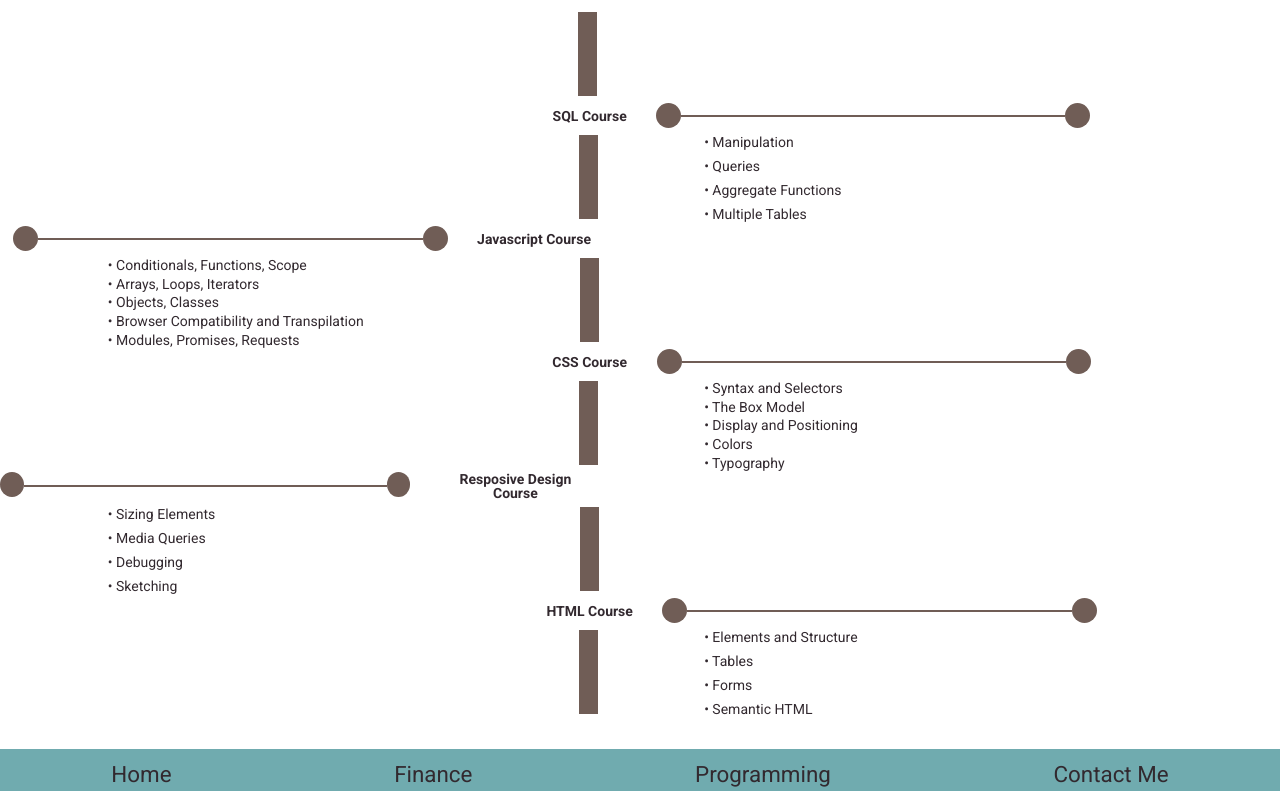
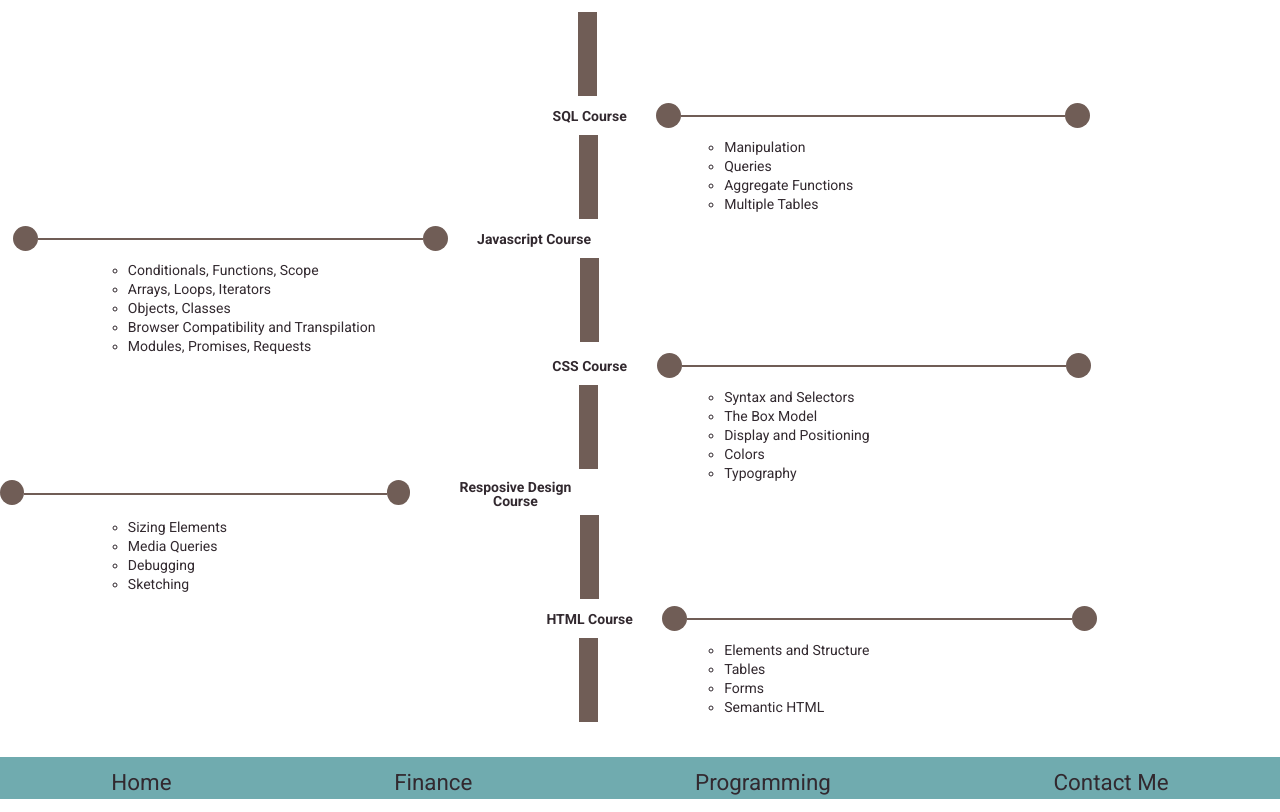
Before and after one commit to catherine20116/CV, a plain HTML site: page programming.html in a window 1280 px wide. Shown: the part 58-870 px from the top of the page. Drawn offline with Linux system fonts and the light colour scheme.

Commit message:
semantic changes

```diff
--- a/finance.css
+++ b/finance.css
@@ -67,6 +67,15 @@ nav a {
     margin-bottom: 1rem;
 }
 
+.circle-list li {
+    list-style: circle;
+    margin-left: 20px;
+}
+
+.circle-list {
+    text-align: left;
+}
+
 img {
     width: 70%;
 }
@@ -89,6 +98,10 @@ img {
     margin-top: 5rem;
     margin-right: 7rem;
     margin-bottom: 2rem;
+}
+
+.circle-list {
+    list-style-type: square;
 }
 
 .blocks_top{
--- a/programming.css
+++ b/programming.css
@@ -24,6 +24,9 @@
   background-color: var(--green-color);
 }
 
+.circle-list li {
+  margin-top: 5px;
+}
 
 /*Full Screen adjustment*/
 
--- a/programming.html
+++ b/programming.html
@@ -49,13 +49,12 @@
             <div class="blocks_right">
             <div class="block-brown_right"></div>
                 <div class="job_desc">
-                    <p>• Manipulation</p>
-                    <div class="break"></div>
-                    <p>    • Queries</p>
-                    <div class="break"></div>
-                    <p>    • Aggregate Functions</p>
-                    <div class="break"></div>
-                    <p>    • Multiple Tables</p>
+                    <ul class='circle-list'>
+                        <li>Manipulation</li>
+                        <li>Queries</li>
+                        <li>Aggregate Functions</li>
+                        <li>Multiple Tables</li>
+                    </ul>
                 </div>
             </div>
             <div class="line_left">
@@ -73,16 +72,13 @@
 
             <div class="blocks_left">
                     <div class="job_desc">
-                        <p>• Conditionals, Functions, Scope</p>
-                        <div class="break"></div>
-                        <p>    • Arrays, Loops, Iterators</p>
-                        <div class="break"></div>
-                        <p>    • Objects, Classes </p>
-                        <div class="break"></div>
-                        <p>    • Browser Compatibility and Transpilation</p>
-                        <div class="break"></div>
-                        <p>    • Modules, Promises, Requests</p>
-
+                        <ul class='circle-list'>
+                            <li>Conditionals, Functions, Scope</li>
+                            <li>Arrays, Loops, Iterators</li>
+                            <li>Objects, Classes</li>
+                            <li>Browser Compatibility and Transpilation</li>
+                            <li>Modules, Promises, Requests</li>
+                        </ul>
                     </div>
                     <div class="block-brown_left"></div>
                 </div>
@@ -103,16 +99,13 @@
                 <div class="blocks_right">
                     <div class="block-brown_right"></div>
                         <div class="job_desc">
-                            <p>• Syntax and Selectors</p>
-                            <div class="break"></div>
-                            <p>    • The Box Model</p>
-                            <div class="break"></div>
-                            <p>    • Display and Positioning</p>
-                            <div class="break"></div>
-                            <p>    • Colors</p>
-                            <div class="break"></div>
-                            <p>    • Typography</p>
-
+                            <ul class='circle-list'>
+                                <li>Syntax and Selectors</li>
+                                <li>The Box Model</li>
+                                <li>Display and Positioning</li>
+                                <li>Colors</li>
+                                <li>Typography</li>
+                            </ul>
                         </div>
                     </div>
 
@@ -131,13 +124,12 @@
 
                     <div class="blocks_left">
                         <div class="job_desc">
-                            <p>• Sizing Elements</p>
-                            <div class="break"></div>
-                            <p>    • Media Queries</p>
-                            <div class="break"></div>
-                            <p>    • Debugging</p>
-                            <div class="break"></div>
-                            <p>    • Sketching</p>
+                            <ul class='circle-list'>
+                                <li>Sizing Elements</li>
+                                <li>Media Queries</li>
+                                <li>Debugging</li>
+                                <li>Sketching</li>
+                            </ul>
                         </div>
                         <div class="block-brown_left"></div>
                     </div>
@@ -158,13 +150,12 @@
                     <div class="blocks_right">
                         <div class="block-brown_right"></div>
                             <div class="job_desc">
-                                <p>• Elements and Structure</p>
-                                <div class="break"></div>
-                                <p>    • Tables</p>
-                                <div class="break"></div>
-                                <p>    • Forms </p>
-                                <div class="break"></div>
-                                <p>    • Semantic HTML</p>
+                                <ul class='circle-list'>
+                                    <li>Elements and Structure</li>
+                                    <li>Tables</li>
+                                    <li>Forms</li>
+                                    <li>Semantic HTML</li>
+                                </ul>
                             </div>
                     </div>
 
--- a/styles.css
+++ b/styles.css
@@ -91,7 +91,7 @@ img {
 }
 
 #about_me img {
-  width: 40%;
+  width: 50%;
 }
 
 #text_about {
@@ -102,7 +102,7 @@ img {
   margin-left: 9.7rem;
 }
 
-#text_about h3 {
+#text_about h2 {
   font-size: 1.8rem;
 }
 
```
Also changed, not shown: finance.html (+58 -68 lines), index.html (+8 -8 lines).
